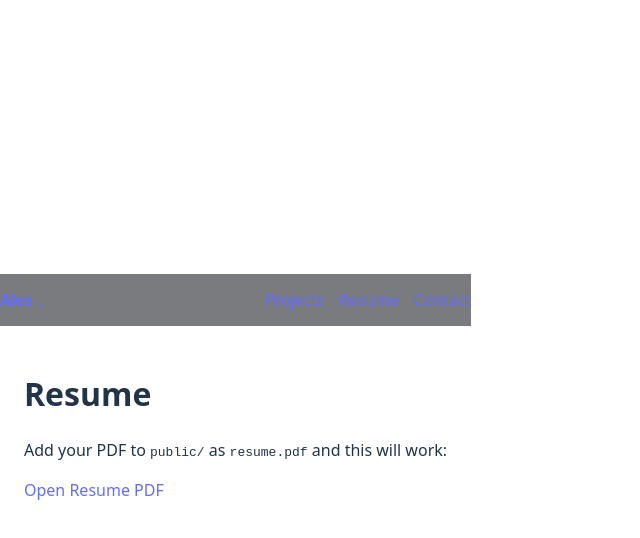
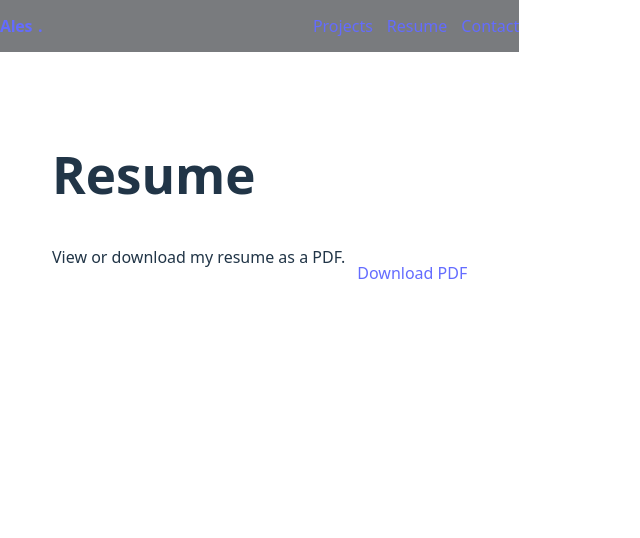
Before and after one commit to printlnalex/portfolio, a React (Vite) app: page /resume in a window 1280 px wide. Shown: the top 538 px of the page, without its empty margins (0-640 px from the left). Built offline with nearby package versions, Linux system fonts and the light colour scheme; the HTML template or start-up script is replaced by a standard one.

Commit message:
Finishing touches temp

```diff
--- a/src/pages/Home.jsx
+++ b/src/pages/Home.jsx
@@ -21,8 +21,8 @@ export default function Home() {
           </p>
 
           <h1 className="h1" style={{ marginTop: 14 }}>
-            Modern analytics + product work,
-            <span style={{ color: "var(--accent)" }}> packaged as proof.</span>
+            Alexis Lucatero
+            <span style={{ color: "var(--accent)" }}> Data Analyst </span>
           </h1>
 
           <p className="p" style={{ maxWidth: 820, marginTop: 12 }}>
--- a/src/pages/Resume.jsx
+++ b/src/pages/Resume.jsx
@@ -1,13 +1,56 @@
 export default function Resume() {
   return (
-    <section>
-      <h1 style={{ fontSize: 32 }}>Resume</h1>
-      <p>
-        Add your PDF to <code>public/</code> as <code>resume.pdf</code> and this will work:
-      </p>
-      <a href="/resume.pdf" target="_blank" rel="noreferrer">
-        Open Resume PDF
-      </a>
-    </section>
+    <div className="container">
+      <section className="card">
+        <div className="cardInner" style={{ padding: 28 }}>
+          <div
+            style={{
+              display: "flex",
+              alignItems: "flex-end",
+              justifyContent: "space-between",
+              gap: 12,
+              flexWrap: "wrap",
+              marginBottom: 12,
+            }}
+          >
+            <div>
+              <h1 className="h2">Resume</h1>
+              <p className="p" style={{ marginTop: 6 }}>
+                View or download my resume as a PDF.
+              </p>
+            </div>
+
+            <a
+              href="/Ales_Lucatero_Resume.pdf"
+              download
+              className="btn btnPrimary"
+            >
+              Download PDF
+            </a>
+          </div>
+
+          <div
+            style={{
+              width: "100%",
+              height: "80vh",
+              borderRadius: 14,
+              overflow: "hidden",
+              border: "1px solid var(--border)",
+              background: "rgba(255,255,255,.02)",
+            }}
+          >
+            <iframe
+              src="/Ales_Lucatero_Resume.pdf"
+              title="Resume PDF"
+              style={{
+                width: "100%",
+                height: "100%",
+                border: "none",
+              }}
+            />
+          </div>
+        </div>
+      </section>
+    </div>
   );
 }
```
Also changed, not shown: 1 other file (tests, documents, lock files or other folders).
